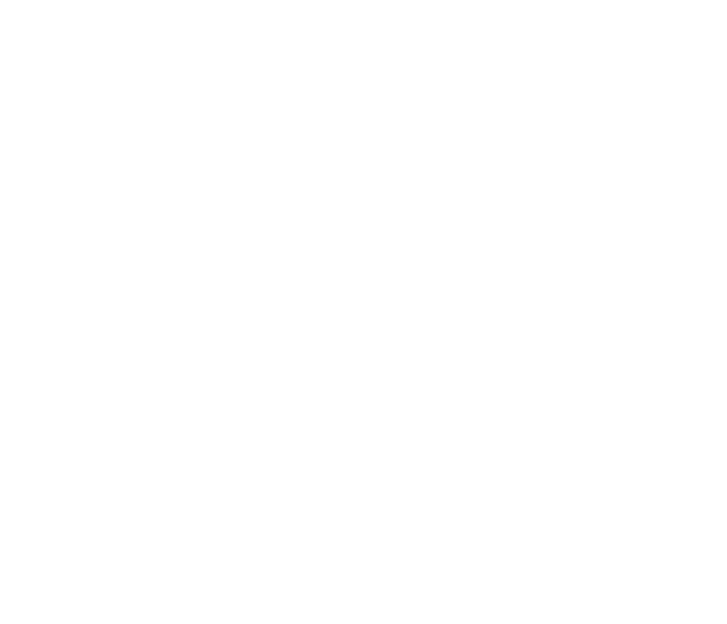
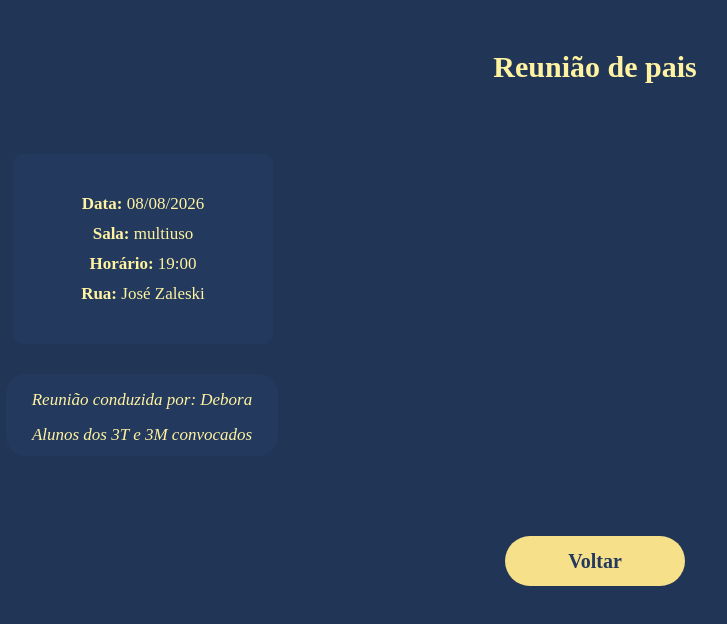
Before and after one commit to mlpradella/projeto-integrador-3ds-PortalEscolar, a plain HTML site: page 8aviso1/index.html in a window 1280 px wide. Shown: the whole page, without its empty margins (45-772 px from the left). Drawn offline with Linux system fonts and the light colour scheme; a web font is replaced by a local one.

Commit message:
Começando a minha segunda página

```diff
--- a/5avaliaçoes/styles.css
+++ b/5avaliaçoes/styles.css
@@ -1,5 +1,5 @@
 body {
-    background-color: #213657;
+    background-color: #23395d;
     text-align: center;
     color: #FFF3A2;
     font-family: "Emblema One";
@@ -19,12 +19,12 @@
     align-items: center;
 }
 .caixas {
-    background-color: #223b64;
+    background-color: #23395d;
     margin-top: 5px;
     width: 211px;
     padding: 10px;
     border-radius: 10px;
-    box-shadow:#355486;
+    box-shadow: 0 4px 20px rgba (0,0,0,0,3);
     text-align: center;
     margin-left: 34px;
     color: #FFF3A2;
@@ -35,16 +35,15 @@
     margin-left: 118px;
 }
 .botao {
-    background-color: #FFF3A2;
+   background-color: #FFF3A2;
     color: #213657;
     border: none;
     font-family: "Emblema One";
     padding: 10px 20px;
     font-size: 16px;
-    border-radius: 20px;
-    cursor:pointer;
+    border-radius: 20p x;
+    cursor: pointer;
 }
 .botao:hover {
     background-color: #d4c668;
-
-  }
+}
--- a/8aviso1/index.html
+++ b/8aviso1/index.html
@@ -0,0 +1,33 @@
+<!DOCTYPE html>
+<html lang="en">
+<head>
+    <meta charset="UTF-8">
+    <meta name="viewport" content="width=device-width, initial-scale=1.0">
+    <link rel="stylesheet" href="style.css">
+    <link rel="preconnect" href="https://fonts.googleapis.com">
+    <link rel="preconnect" href="https://fonts.gstatic.com" crossorigin>
+    <link href="https://fonts.googleapis.com/css2?family=Emblema+One&display=swap" rel="stylesheet">
+    <title>Reunião de pais</title>
+</head>
+<body>
+    <h1>Reunião de pais</h1>
+
+    <div class="container">
+        <p><strong>Data:</strong> 08/08/2026</p>
+        <p><strong>Sala:</strong> multiuso</p>
+        <p><strong>Horário:</strong> 19:00</p>
+        <p><strong>Rua:</strong> José Zaleski</p>
+    </div>
+
+
+    <div class="orientacao">
+    <p class="conducao">Reunião conduzida por: Debora</p>
+    <p class="convocacao">Alunos dos 3T e 3M convocados</p>
+    </div>
+
+    <div class="botao">
+        <a href="../2inicial/index.html">Voltar</a>
+    </div>
+
+</body>
+</html>
--- a/8aviso1/style.css
+++ b/8aviso1/style.css
@@ -0,0 +1,56 @@
+body {
+    background-color: #213657;
+    color: #FFF3A2;
+    text-align: center;
+    align-items: center;
+  }
+  .container {
+    font-family: "Emblema One";
+    background-color: #23395d;
+    padding: 30px;
+    border-radius: 10px;
+    width: 200px;
+    margin-left: 50px;
+    margin-top: 70px;
+  }
+  h1 {
+    font-family: "Emblema One";
+    margin-bottom: 20px;
+    font-size: 30px;
+    margin-top: 50px;
+  }
+  p {
+    margin: 10px 0;
+    font-size: 17px;
+  }
+  .orientacao{
+    background-color: #23395d;
+    width: 270px;
+    border-radius: 20px;
+    padding: 1px;
+    margin-top: 30px;
+    margin-left: 43px;
+    box-shadow: 0 4px 40px rgba (0,0,0,0,3);
+  }
+  .conducao, .convocacao {
+    margin-top: 15px;
+    font-style: italic;
+  }
+  .botao{
+    width: 180px;
+    height: 50px;
+    margin: 30px auto;
+    background: #f7e08a;
+    border-radius: 30px;
+    margin-top: 80px;
+    display: flex;
+    justify-content: center;
+    align-items: center;
+}
+
+.botao a{
+    color: #23395d;
+    text-decoration: none;
+    font-size: 20px;
+    font-weight: bold;
+}
```
